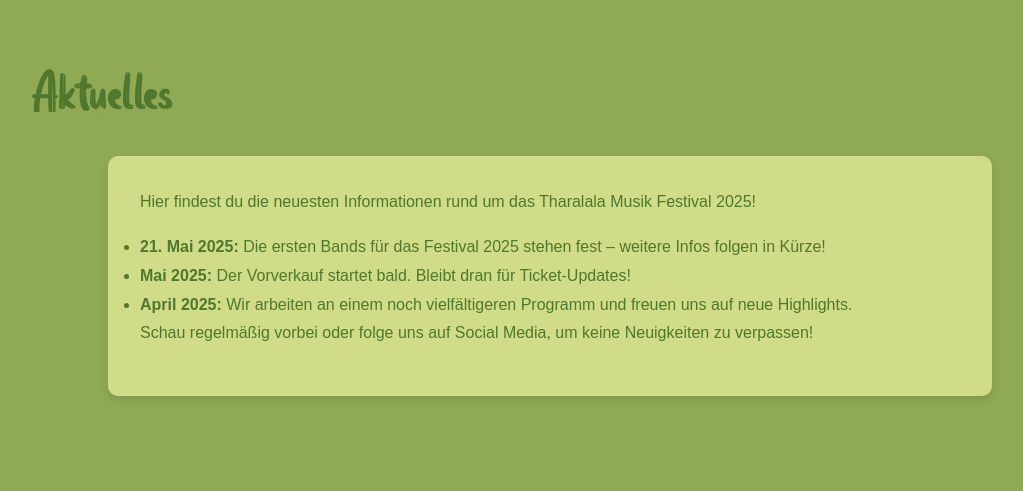
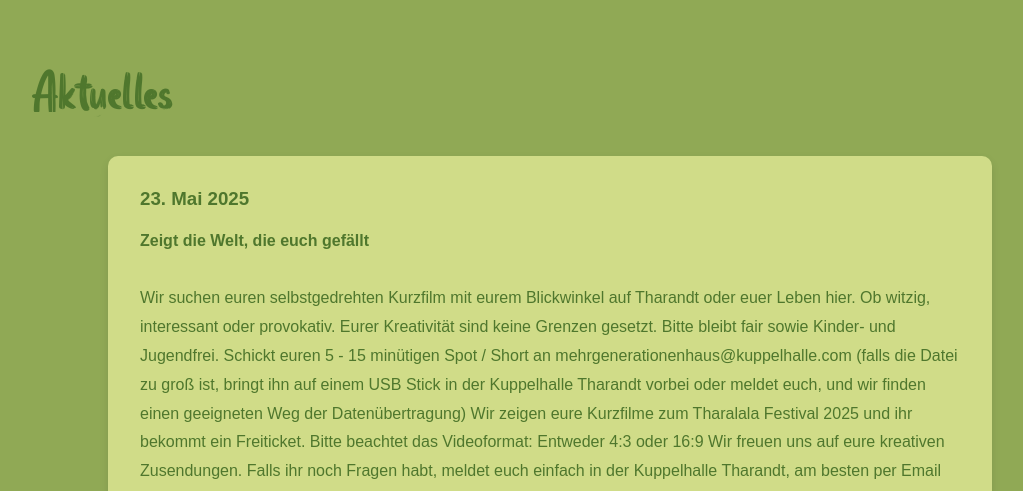
Before and after one commit to falkohamann/tharalala-v3, a PHP site: page / in a window 1280 px wide. Shown: the part 1036-1527 px from the top of the page, without its empty margins (90-1113 px from the left). Run offline with PHP 8.4, Linux system fonts and the light colour scheme; grey boxes are pictures that could not be loaded.

Commit message:
new news

```diff
--- a/index.php
+++ b/index.php
@@ -17,11 +17,19 @@
         <div class="container">
             <img src="assets/images/news.png" alt="Aktuelles">
             <div class="content-section">
-                <p>Hier findest du die neuesten Informationen rund um das Tharalala Musik Festival 2025!</p>
                 <ul>
-                    <li><strong>21. Mai 2025:</strong> Die ersten Bands für das Festival 2025 stehen fest – weitere Infos folgen in Kürze!</li>
-                    <li><strong>Mai 2025:</strong> Der Vorverkauf startet bald. Bleibt dran für Ticket-Updates!</li>
-                    <li><strong>April 2025:</strong> Wir arbeiten an einem noch vielfältigeren Programm und freuen uns auf neue Highlights.</li>
+                    <h3>23. Mai 2025</h3>  <strong>Zeigt die Welt, die euch gefällt</strong><br><br>
+                Wir suchen euren selbstgedrehten Kurzfilm mit eurem Blickwinkel auf Tharandt oder euer Leben
+                hier. Ob witzig, interessant oder provokativ.
+                Eurer Kreativität sind keine Grenzen gesetzt. Bitte bleibt fair sowie Kinder- und Jugendfrei.
+                Schickt euren 5 - 15 minütigen Spot / Short an mehrgenerationenhaus@kuppelhalle.com (falls die
+                Datei zu groß ist, bringt ihn auf einem USB Stick in der Kuppelhalle Tharandt vorbei oder meldet
+                euch, und wir finden einen geeigneten Weg der Datenübertragung)
+                Wir zeigen eure Kurzfilme zum Tharalala Festival 2025 und ihr bekommt ein Freiticket.
+                Bitte beachtet das Videoformat: Entweder 4:3 oder 16:9
+                Wir freuen uns auf eure kreativen Zusendungen.
+                Falls ihr noch Fragen habt, meldet euch einfach in der Kuppelhalle Tharandt, am besten per Email an
+                ehrgenerationenhaus@kuppelhalle.com.
                 </ul>
                 <p>Schau regelmäßig vorbei oder folge uns auf Social Media, um keine Neuigkeiten zu verpassen!</p>
             </div>
```
